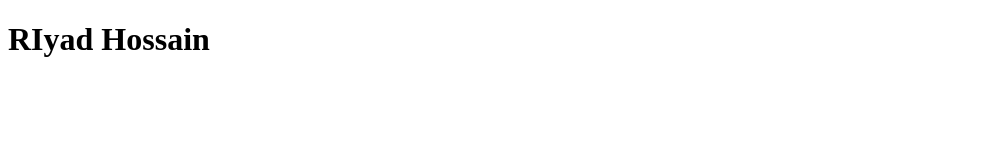
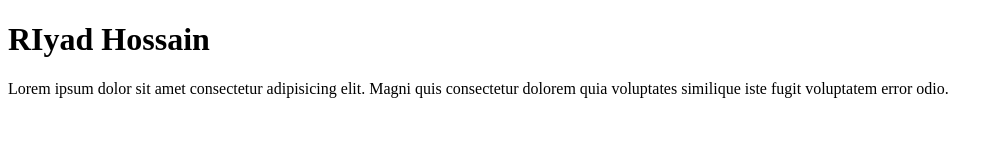
Before and after one commit to Riyad76/First-Project, a plain HTML site: page index.html in a window 1280 px wide. Shown: the whole page, without its empty margins (0-1003 px from the left). Drawn offline with Linux system fonts and the light colour scheme.

Commit message:
ptag added

```diff
--- a/index.html
+++ b/index.html
@@ -7,5 +7,6 @@
 </head>
 <body>
     <h1>RIyad Hossain</h1>
+    <p>Lorem ipsum dolor sit amet consectetur adipisicing elit. Magni quis consectetur dolorem quia voluptates similique iste fugit voluptatem error odio.</p>
 </body>
 </html>
```
